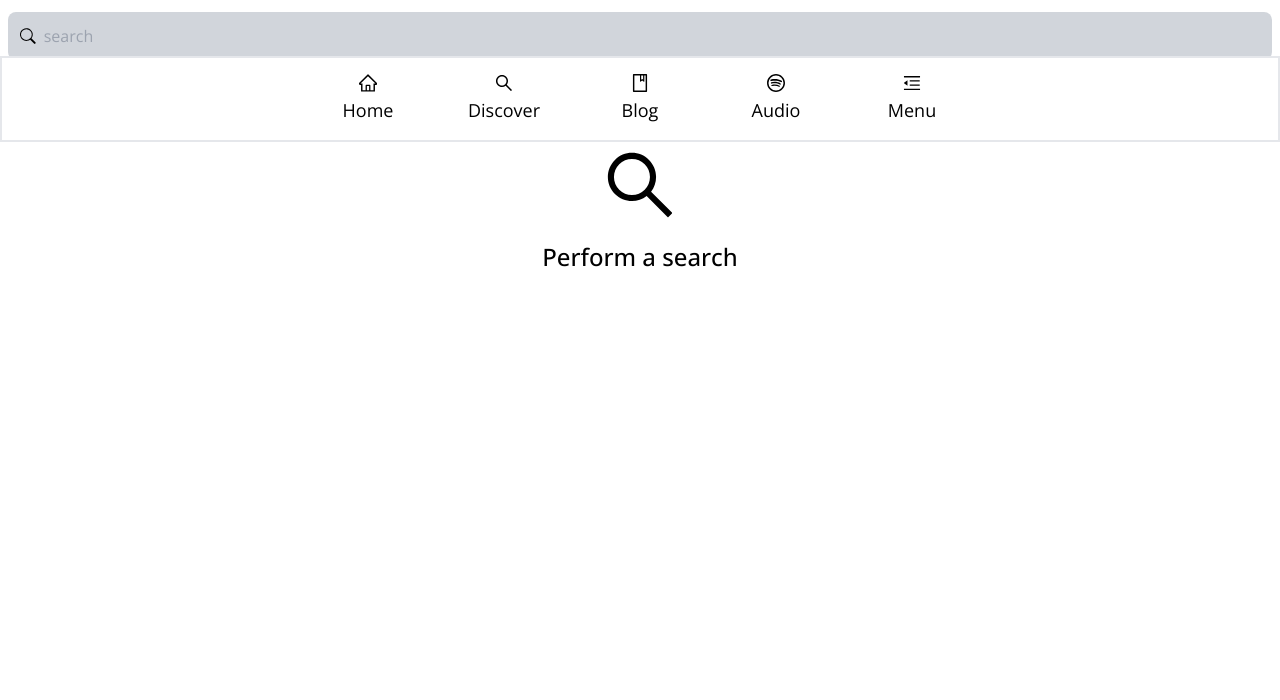
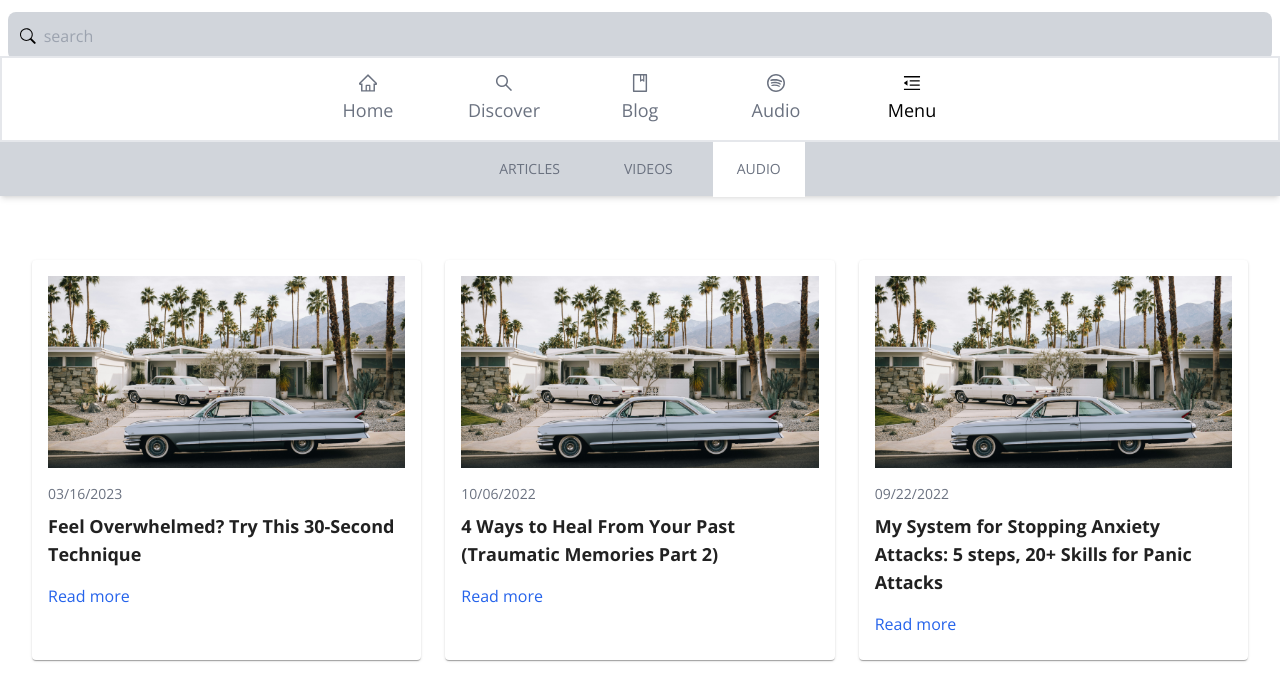
Before and after one commit to dennis-dentrix/dailytherapy, a React (Vite) app: page /discover/audio in a window 1280 px wide. Shown: the top 700 px of the page. Built offline with nearby package versions, Linux system fonts and the light colour scheme.

Commit message:
Discover pages, navlink

```diff
--- a/src/App.jsx
+++ b/src/App.jsx
@@ -25,6 +25,8 @@ import Terms from "./components/Terms";
 import BlogComponent from "./pages/BlogComponent";
 import Subscribe from "./pages/Subscribe";
 import { QueryClient, QueryClientProvider } from "@tanstack/react-query";
+import VideoResults from "./pages/VideoResults";
+import AudioResults from "./pages/AudioResults";
 
 const queryClient = new QueryClient({
   defaultOptions: {
@@ -61,13 +63,10 @@ function App() {
 
           {/* DISCOVER PAGE ROUTE */}
           <Route element={<Discover />}>
-            <Route
-              index
-              element={<Navigate replace to="/discover/articles" />}
-            />
+            {/* <Route index element={<Navigate replace to="/discover" />} /> */}
             <Route path="/discover/articles" element={<Articles />} />
-            <Route path="/discover/videos" element={<Articles />} />
-            <Route path="/discover/audio" element={<Articles />} />
+            <Route path="/discover/videos" element={<VideoResults />} />
+            <Route path="/discover/audio" element={<AudioResults />} />
           </Route>
 
           <Route element={<Menu />}>
--- /dev/null
+++ b/src/components/SearchResults.jsx
@@ -0,0 +1,78 @@
+import { Link } from "react-router-dom";
+import { Card, CardContent } from "@mui/material";
+import img from "../assets/img3.jpg";
+export function SearchResult() {
+  return (
+    <div key="1" className="max-w-7xl mx-auto py-8 px-4 sm:px-6 lg:px-8">
+      <div className="grid grid-cols-1 md:grid-cols-2 lg:grid-cols-3 gap-6 mt-8">
+        <Card className="w-full">
+          <CardContent>
+            <img
+              alt="30-Second Technique for Overwhelm"
+              className="w-full h-48 object-cover mb-4"
+              height="200"
+              src={img}
+              style={{
+                aspectRatio: "350/200",
+                objectFit: "cover",
+              }}
+              width="350"
+            />
+            <div className="text-sm text-gray-500 mb-2">03/16/2023</div>
+            <h3 className="font-bold text-lg mb-4">
+              Feel Overwhelmed? Try This 30-Second Technique
+            </h3>
+            <Link className="text-blue-600 hover:underline" href="#">
+              Read more
+            </Link>
+          </CardContent>
+        </Card>
+        <Card className="w-full">
+          <CardContent>
+            <img
+              alt="Heal Traumatic Memories"
+              className="w-full h-48 object-cover mb-4"
+              height="200"
+              src={img}
+              style={{
+                aspectRatio: "350/200",
+                objectFit: "cover",
+              }}
+              width="350"
+            />
+            <div className="text-sm text-gray-500 mb-2">10/06/2022</div>
+            <h3 className="font-bold text-lg mb-4">
+              4 Ways to Heal From Your Past (Traumatic Memories Part 2)
+            </h3>
+            <Link className="text-blue-600 hover:underline" href="#">
+              Read more
+            </Link>
+          </CardContent>
+        </Card>
+        <Card className="w-full">
+          <CardContent>
+            <img
+              alt="Stopping Anxiety Attacks"
+              className="w-full h-48 object-cover mb-4"
+              height="200"
+              src={img}
+              style={{
+                aspectRatio: "350/200",
+                objectFit: "cover",
+              }}
+              width="350"
+            />
+            <div className="text-sm text-gray-500 mb-2">09/22/2022</div>
+            <h3 className="font-bold text-lg mb-4">
+              My System for Stopping Anxiety Attacks: 5 steps, 20+ Skills for
+              Panic Attacks
+            </h3>
+            <Link className="text-blue-600 hover:underline" href="#">
+              Read more
+            </Link>
+          </CardContent>
+        </Card>
+      </div>
+    </div>
+  );
+}
--- /dev/null
+++ b/src/pages/AudioResults.jsx
@@ -0,0 +1,9 @@
+import { SearchResult } from "../components/SearchResults";
+
+export default function AudioResults() {
+  return (
+    <div>
+      <SearchResult />
+    </div>
+  );
+}
--- a/src/pages/Discover.jsx
+++ b/src/pages/Discover.jsx
@@ -1,7 +1,7 @@
-import { SearchOutlined } from "@ant-design/icons";
-import { NavLink } from "react-router-dom";
+import { NavLink, Outlet } from "react-router-dom";
+import { Search } from "react-bootstrap-icons";
 import Navbar from "../ui/Navbar";
-import { Search } from "react-bootstrap-icons";
+
 export default function Discover() {
   return (
     <main>
@@ -15,38 +15,50 @@ export default function Discover() {
           className="bg-transparent w-full py-1  text-gray-600 focus:outline-none"
         />
       </div>
+      <Navbar />
       <Navigation />
-      <SearchBody />
-      <Navbar />
+      <Outlet />
+      {/* <SearchResult /> */}
+      {/* <SearchBody /> */}
     </main>
   );
 }
 
 const Navigation = () => {
   return (
-    <nav className="flex justify-center items-center bg-gray-300 py-4 shadow-md [&>*]:text-gray-700 [&>*]:hover:text-gray-900">
-      <div className="space-x-4 *:px-6 *:py-[1.2rem] ">
-        <NavLink to="/discover/articles" className="">
+    <nav className="lg:mt-[5rem] flex justify-center items-center bg-gray-300 py-4 shadow-md [&>*]:text-gray-700 [&>*]:hover:text-gray-900">
+      <div className="space-x-4 *:px-6 *:py-[1.2rem] *:text-sm">
+        <NavLink
+          to="/discover/articles"
+          className={({ isActive }) =>
+            `text-gray-500 transition-all duration-300 ${
+              isActive ? " translate-x-2 bg-white" : "translate-x-0"
+            }`
+          }
+        >
           ARTICLES
         </NavLink>
-        <NavLink to="/discover/videos" className="">
+        <NavLink
+          to="/discover/videos"
+          className={({ isActive }) =>
+            `text-gray-500 transition-all duration-300 ${
+              isActive ? " translate-x-2 bg-white" : "translate-x-0"
+            }`
+          }
+        >
           VIDEOS
         </NavLink>
-        <NavLink to="/discover/audio" className="">
+        <NavLink
+          to="/discover/audio"
+          className={({ isActive }) =>
+            `text-gray-500 transition-all duration-300 ${
+              isActive ? " translate-x-2 bg-white" : "translate-x-0"
+            }`
+          }
+        >
           AUDIO
         </NavLink>
       </div>
     </nav>
   );
 };
-
-const SearchBody = () => {
-  return (
-    <div className="flex items-center justify-center flex-col">
-      <div className="text-7xl py-5">
-        <SearchOutlined />
-      </div>
-      <p className="font-medium text-2xl">Perform a search</p>
-    </div>
-  );
-};
--- /dev/null
+++ b/src/pages/VideoResults.jsx
@@ -0,0 +1,9 @@
+import { SearchBody } from "../ui/SearchBody";
+
+export default function VideoResults() {
+  return (
+    <div>
+      <SearchBody />
+    </div>
+  );
+}
--- a/src/ui/Navbar.jsx
+++ b/src/ui/Navbar.jsx
@@ -10,7 +10,7 @@ import {
   VideoCameraAddOutlined,
 } from "@ant-design/icons";
 import { useState } from "react";
-import { Link, NavLink } from "react-router-dom";
+import { NavLink } from "react-router-dom";
 import { Drawer } from "antd";
 
 export default function Navbar() {
@@ -23,31 +23,67 @@ export default function Navbar() {
   };
   return (
     <div className="fixed bottom-0 left-0 right-0 lg:top-[3.5rem]  md:border-2 h-max ">
-      <NavLink className=" top-0 bg-white flex items-center justify-center gap-6 py-4 [&>*]:flex [&>*]:flex-col [&>*]:items-center [&>*]:gap-1 [&>*]:text-lg  [&>*]:font-thin [&>*]:w-28">
-        <Link to="/home" className="">
+      <ul className=" top-0 bg-white flex items-center justify-center gap-6 py-4 [&>*]:flex [&>*]:flex-col [&>*]:items-center [&>*]:gap-1 [&>*]:text-lg  [&>*]:font-thin [&>*]:w-28">
+        <NavLink
+          to="/home"
+          className={({ isActive }) =>
+            `text-gray-500 transition-all duration-300 ${
+              isActive ? " translate-x-2 text-blue-300" : "translate-x-0"
+            }`
+          }
+        >
           <HomeOutlined />
           <span>Home</span>
-        </Link>
-        <Link to="/discover" className="">
+        </NavLink>
+        <NavLink
+          to="/discover/articles"
+          className={({ isActive }) =>
+            `text-gray-500 transition-all duration-300 ${
+              isActive ? " translate-x-2 text-blue-300" : "translate-x-0"
+            }`
+          }
+        >
           <SearchOutlined />
           <span>Discover</span>
-        </Link>
-        <Link to="/blog" className="">
+        </NavLink>
+        <NavLink
+          to="/blog"
+          className={({ isActive }) =>
+            `text-gray-500 transition-all duration-300 ${
+              isActive ? " translate-x-2 text-blue-300" : "translate-x-0"
+            }`
+          }
+        >
           <BookOutlined />
           <span>Blog</span>
-        </Link>
-        <Link to="/audio" className="">
+        </NavLink>
+        <NavLink
+          to="/audio"
+          className={({ isActive }) =>
+            `text-gray-500 transition-all duration-300 ${
+              isActive ? " translate-x-2 text-blue-300" : "translate-x-0"
+            }`
+          }
+        >
           <SpotifyOutlined />
           <span>Audio</span>
-        </Link>
-        <Link className="" onClick={onOpen}>
+        </NavLink>
+        <NavLink className="" onClick={onOpen}>
           <MenuFoldOutlined />
           <span>Menu</span>
-        </Link>
-        <Drawer onClose={onClose} open={open} className="">
+        </NavLink>
+        <Drawer
+          onClose={onClose}
+          open={open}
+          className={({ isActive }) =>
+            `text-gray-500 transition-all duration-300 ${
+              isActive ? " translate-x-2 text-blue-300" : "translate-x-0"
+            }`
+          }
+        >
           <MenuContent />
         </Drawer>
-      </NavLink>
+      </ul>
     </div>
   );
 }
@@ -55,22 +91,22 @@ export default function Navbar() {
 const MenuContent = () => {
   return (
     <nav className="flex flex-col items-start gap-4 w-full [&>*]:border-b [&>*]:w-full [&>*]:py-2 [&>*]:gap-3 *:flex *:text-lg last:border-none">
-      <Link to="/profile">
+      <NavLink to="/profile">
         <UserOutlined />
         <span>Profile</span>
-      </Link>
-      <Link to="/videos">
+      </NavLink>
+      <NavLink to="/videos">
         <VideoCameraAddOutlined />
         <span>Videos</span>
-      </Link>
-      <Link to="/therapybot">
+      </NavLink>
+      <NavLink to="/therapybot">
         <MessageFilled />
         <span>AITherapy</span>
-      </Link>
-      <Link to="/seatch">
+      </NavLink>
+      <NavLink to="/seatch">
         <InfoCircleOutlined />
         <span>About</span>
-      </Link>
+      </NavLink>
     </nav>
   );
 };
--- /dev/null
+++ b/src/ui/SearchBody.jsx
@@ -0,0 +1,12 @@
+import { SearchOutlined } from "@ant-design/icons";
+
+export const SearchBody = () => {
+  return (
+    <div className="flex items-center justify-center flex-col">
+      <div className="text-7xl py-5">
+        <SearchOutlined />
+      </div>
+      <p className="font-medium text-2xl">Perform a search</p>
+    </div>
+  );
+};
```
